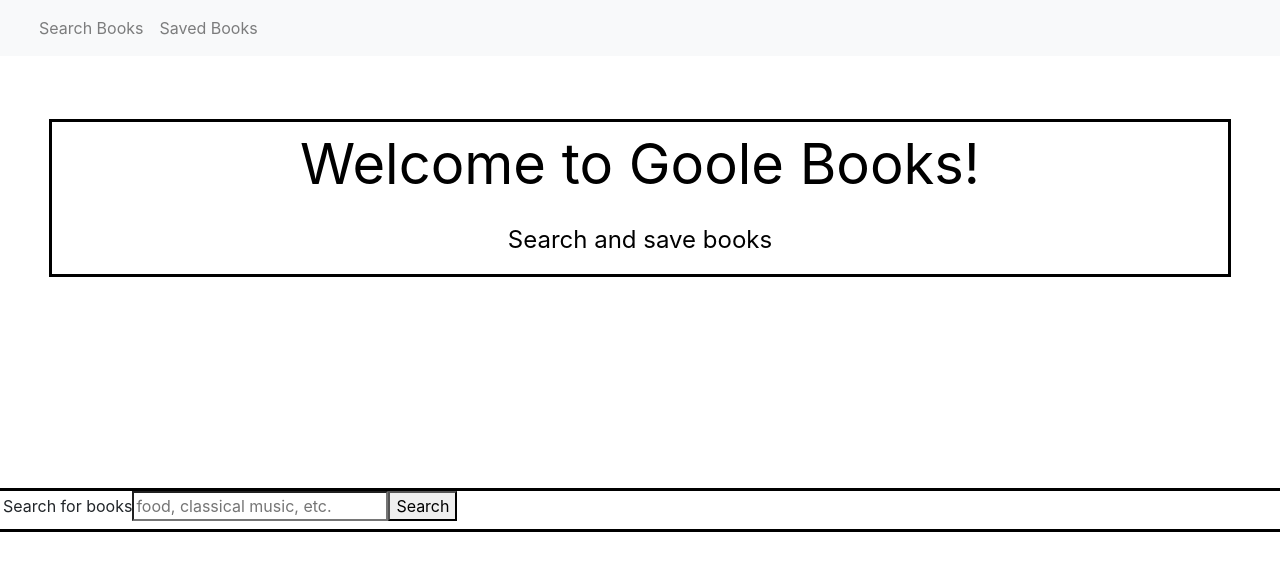
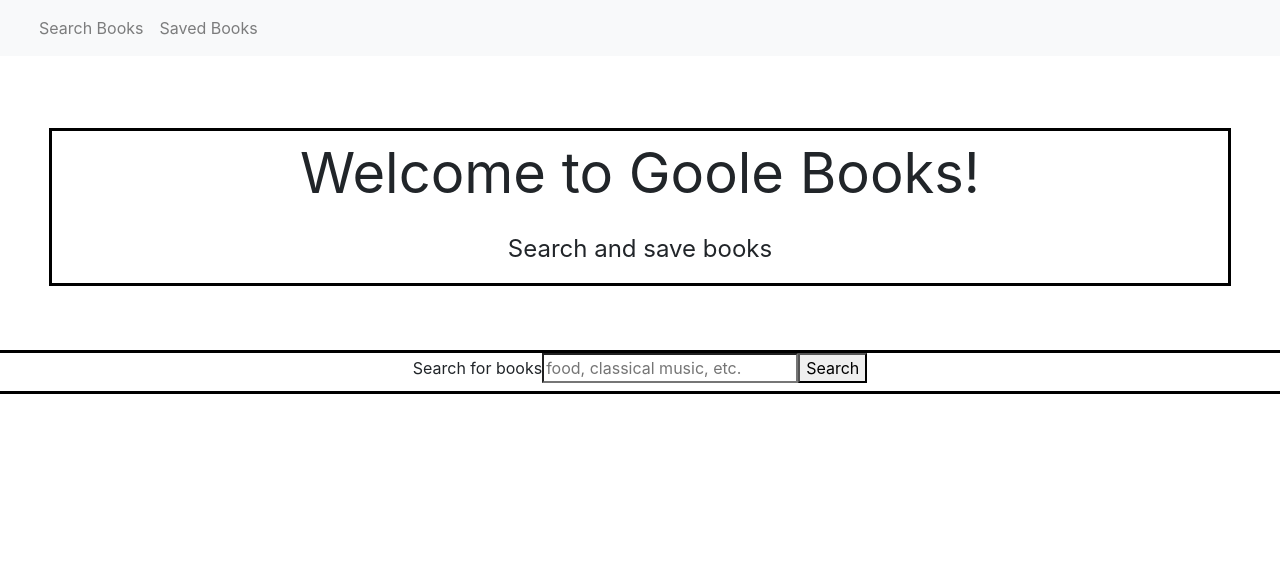
Before and after one commit to Alexandra-Hionis/Google-Book-Search, a React (Create React App) app in the folder client/: page /SavePage in a window 1280 px wide. Shown: the top 570 px of the page. Built offline with nearby package versions, Linux system fonts and the light colour scheme.

Commit message:
fixed ui and css margins

```diff
--- a/client/src/App.css
+++ b/client/src/App.css
@@ -6,12 +6,11 @@
 
 .row {
   border: 3px solid black;
-  margin: 7% 5% 5% 5%;
 }
 
 /* header styles */
 .header {
-  color: black;
+  margin-top: 7%;
   padding: 3% 5% 5% 5%;
   text-align: center;
   white-space: nowrap;
@@ -24,3 +23,9 @@
 #header-sub-title {
   font-size: 3vh;
 }
+
+/* search form */
+.search-form {
+  text-align: center;
+  white-space: nowrap;
+}
--- a/client/src/components/BookSearchForm.js
+++ b/client/src/components/BookSearchForm.js
@@ -4,6 +4,7 @@ import '../App.css';
 import Row from "../components/Row.js";
 import Col from "../components/Col.js";
 
+// form for searching the google books API
 
 function BookSearchForm () {
   const [searchTerm, setSearchTerm] = useState('');
@@ -12,10 +13,11 @@ function BookSearchForm () {
   }
 
   return (
-    <Row className="row">
+
+    <section>
+        <Row className="row">
     <Col className="col" size="sm-12">
-    <section>
-      <form >
+      <form className="search-form">
       {/* <form onSubmit={onSubmitHandler}> */}
         <label>
           <span>Search for books</span>
@@ -28,9 +30,10 @@ function BookSearchForm () {
           <button type="submit">Search</button>
         </label>
       </form>
-    </section>
+
     </Col>
     </Row>
+    </section>
   );
 }
 
--- a/client/src/pages/SearchPage.js
+++ /dev/null
@@ -1,23 +0,0 @@
-import React from "react";
-import '../App.css';
-import Row from "../components/Row.js";
-import Col from "../components/Col.js";
-
-function SearchPage() {
-    return (
-
-        <div>
-            <Row className="row">
-                <Col className="col" size="sm-12">
-
-            <p>HI</p>
-            <p>Search and save books</p>
-
-            </Col>
-            </Row>
-        </div>
-
-    );
-}
-
-export default SearchPage;
```
